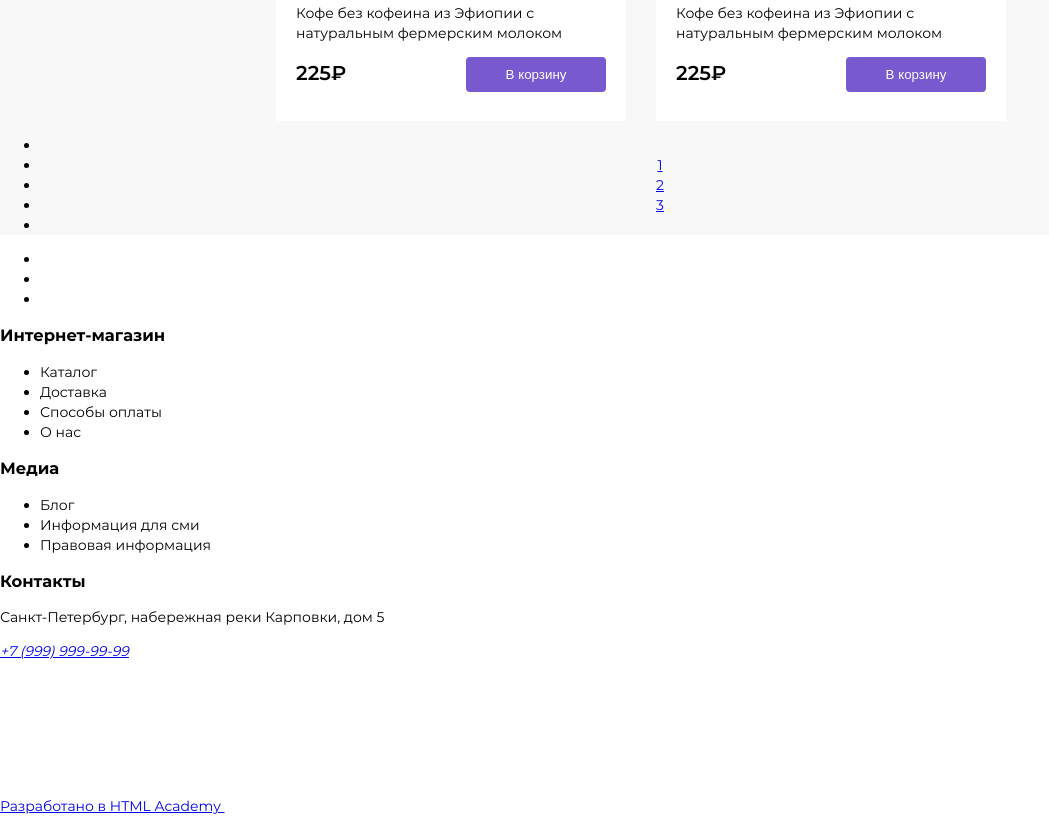
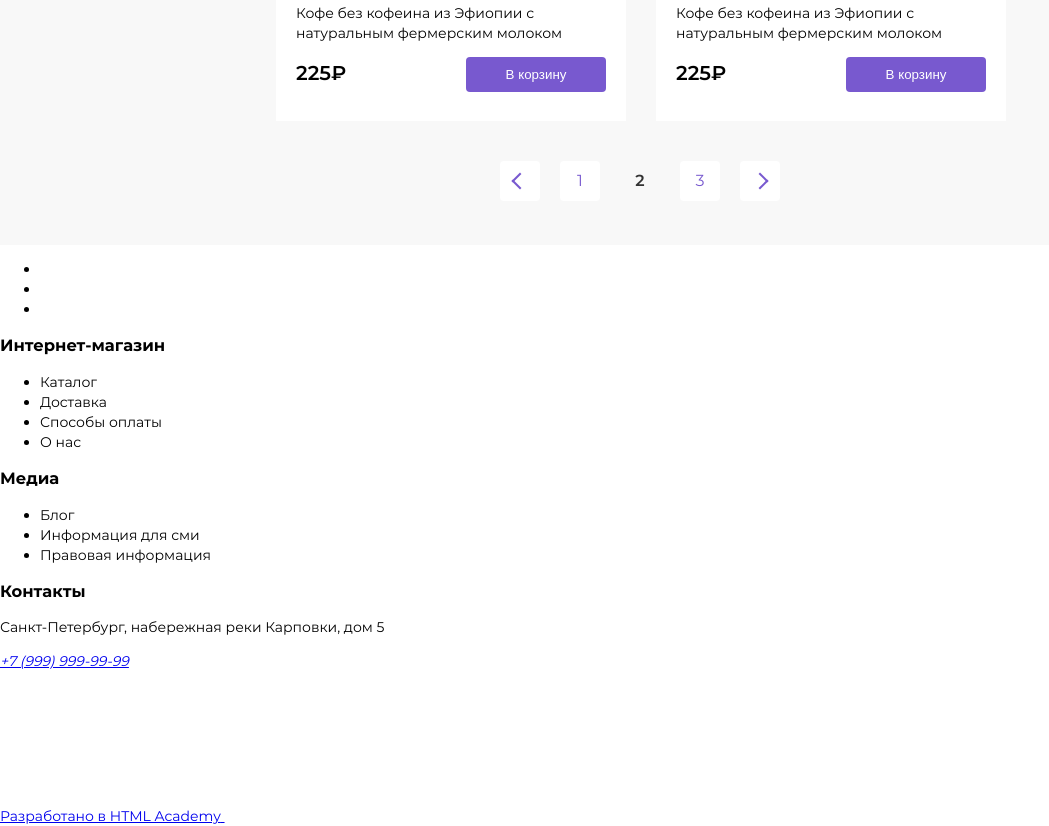
Before and after one commit to tfiesko/drink2go, a website: page source/index.html in a window 1280 px wide. Shown: the part 2572-3398 px from the top of the page, without its empty margins (0-1049 px from the left). Drawn offline with nearby package versions, Linux system fonts and the light colour scheme; files that its build step writes are made by us from their sources.

Commit message:
Пагинация

```diff
--- a/source/index.html
+++ b/source/index.html
@@ -298,20 +298,20 @@
             </li>
           </ul>
           <ul class="pagination">
-            <li class="pagination__item">
-              <a class="pagination__link pagination__link--prev" href="#"></a>
+            <li class="pagination__item pagination__item--prev">
+              <a class="pagination__link" href="#" aria-label="Предидущая страница"></a>
             </li>
             <li class="pagination__item">
               <a class="pagination__link" href="#">1</a>
             </li>
-            <li class="pagination__item">
+            <li class="pagination__item pagination__item--current">
               <a class="pagination__link" href="#">2</a>
             </li>
             <li class="pagination__item">
               <a class="pagination__link" href="#">3</a>
             </li>
-            <li class="pagination__item">
-              <a class="pagination__link pagination__link--next" href="#"></a>
+            <li class="pagination__item pagination__item--next">
+              <a class="pagination__link" href="#" aria-label="Следующая страница"></a>
             </li>
           </ul>
         </section>
--- a/source/less/blocks/catalog.less
+++ b/source/less/blocks/catalog.less
@@ -1,4 +1,6 @@
 .catalog {
+  padding-bottom: 24px;
+
   text-align: center;
 
   background-color: @lightest_grey;
--- a/source/less/blocks/pagination.less
+++ b/source/less/blocks/pagination.less
@@ -0,0 +1,64 @@
+.pagination {
+  display: flex;
+  justify-content: space-between;
+  width: 280px;
+  padding: 0;
+  margin: 40px auto 20px;
+
+  list-style: none;
+}
+
+.pagination__item {
+  &--current .pagination__link{
+    color: @base_black;
+    font-weight: 600;
+
+    background-color: transparent;
+  }
+
+  &--prev,
+  &--next {
+    position: relative;
+
+    &::before {
+      position: absolute;
+      top: 0;
+      left: 0;
+      right: 0;
+      bottom: 0;
+      margin: auto;
+      content: "";
+
+      display: block;
+      width: 10px;
+      height: 10px;
+
+      border-top: 2px solid @base_primary;
+      border-left: 2px solid @base_primary;
+    }
+  }
+
+  &--prev::before {
+    transform: rotate(-45deg);
+  }
+
+  &--next::before {
+    transform: rotate(135deg);
+  }
+}
+
+.pagination__link {
+  display: block;
+  width: 24px;
+  height: 24px;
+  padding: 8px;
+
+  font-size: 16px;
+  line-height: 24px;
+  font-weight: 400;
+  color: @base_primary;
+  text-decoration: none;
+
+  background-color: @base_white;
+  border-radius: 4px;
+}
```
